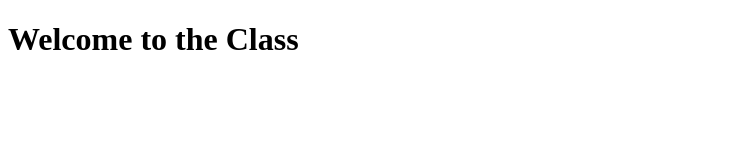
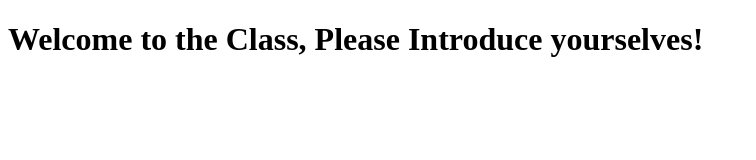
Before and after one commit to amihimz/coursera-course, a plain HTML site: page site/index.html in a window 1280 px wide. Shown: the whole page, without its empty margins (0-756 px from the left). Drawn offline with Linux system fonts and the light colour scheme.

Commit message:
Small addition to our page content.

```diff
--- a/site/index.html
+++ b/site/index.html
@@ -4,6 +4,6 @@
 	<title>Hello Coursemates</title>
 </head>
 <body>
-<h1>Welcome to the Class</h1>
+<h1>Welcome to the Class, Please Introduce yourselves!</h1>
 </body>
 </html>
```
